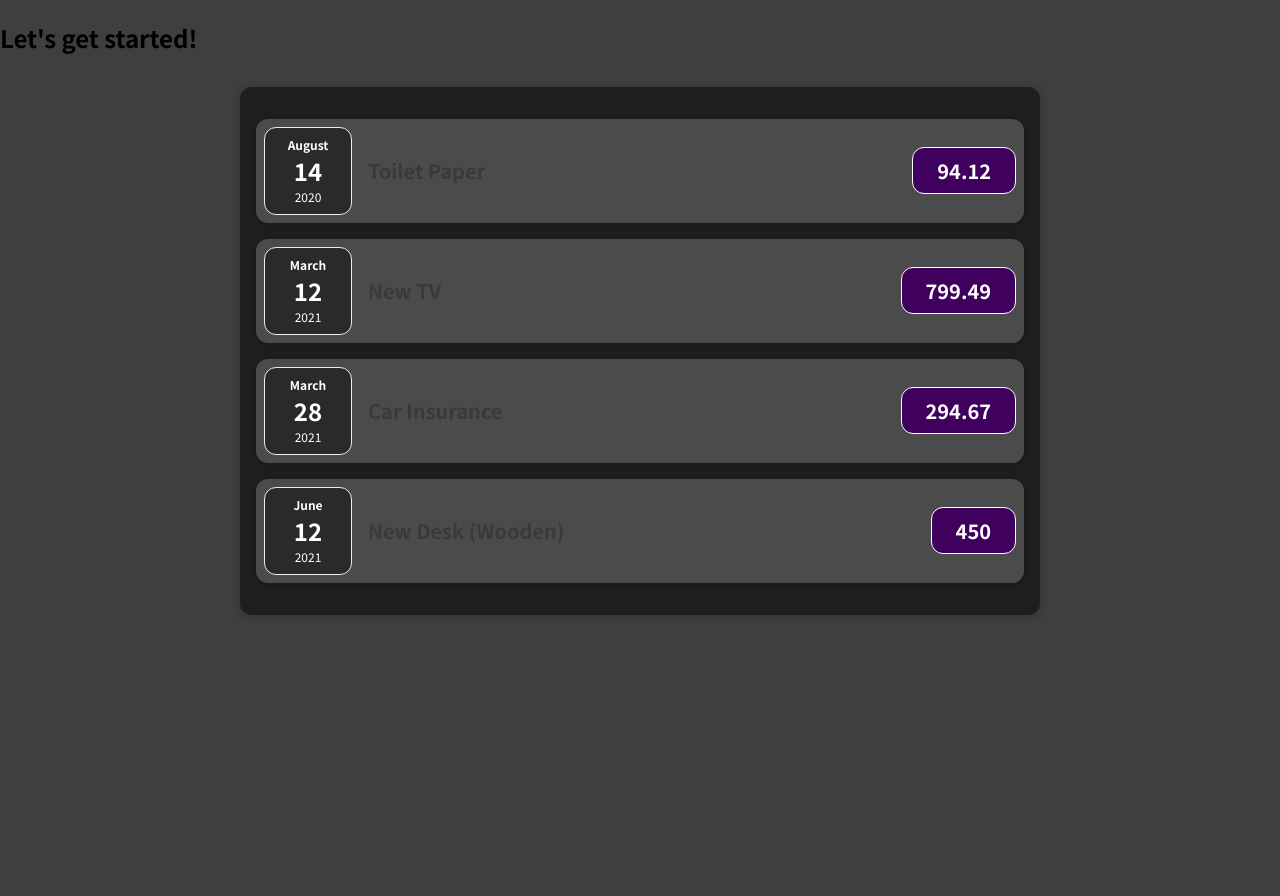
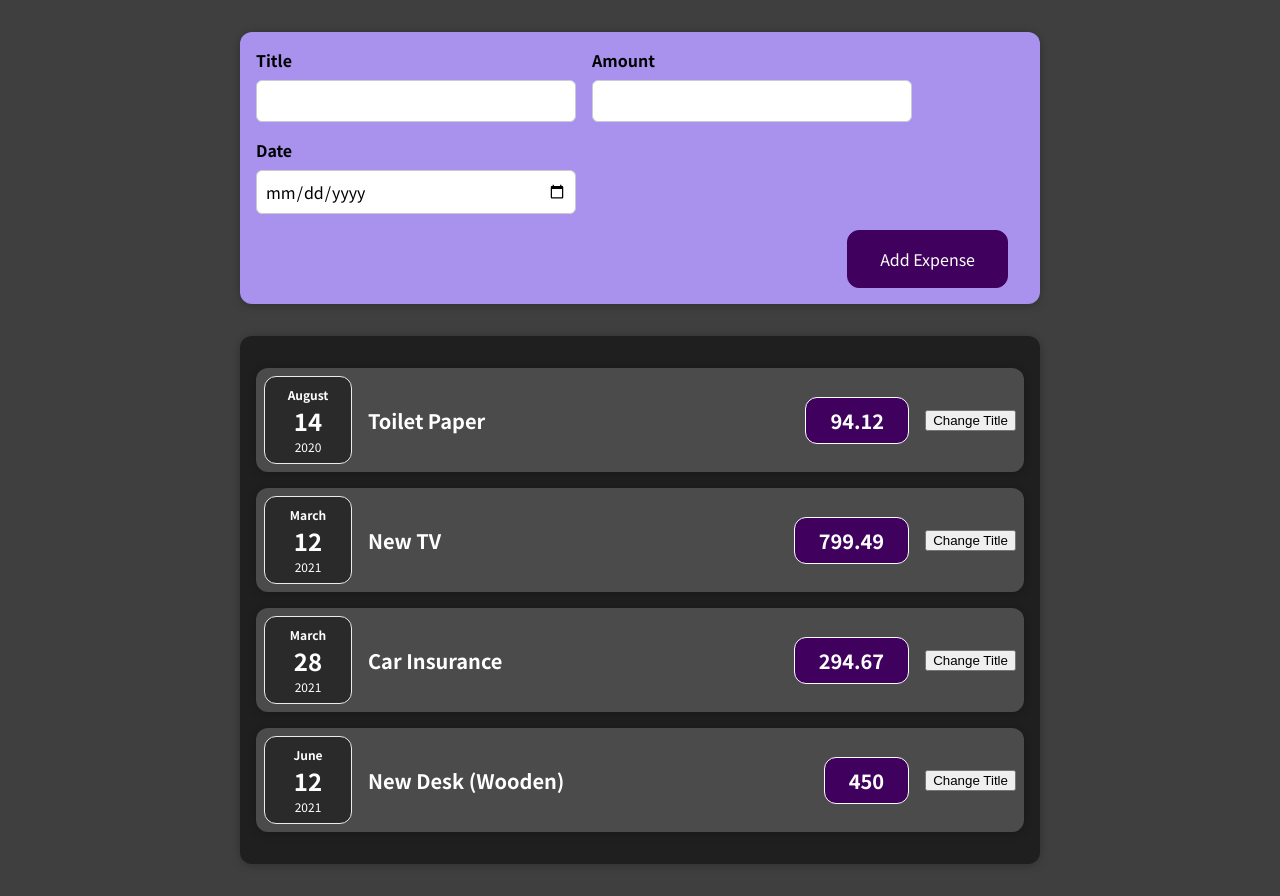
Before and after one commit to MrCooper42/react-expense-app, a React (Create React App) app: page / in a window 1280 px wide. Before the commit the page ends 800 px from the top, so only its background shows below. Built offline with nearby package versions, Linux system fonts and the light colour scheme.

Commit message:
Add form for new expense

```diff
--- a/src/App.js
+++ b/src/App.js
@@ -1,5 +1,6 @@
 import "./App.css";
 import Expenses from "./components/Expenses/Expenses";
+import NewExpense from "./components/NewExpense/NewExpense";
 
 const App = () => {
 	const expenses = [
@@ -31,11 +32,10 @@
 
 	return (
 		<div>
-			<h2>Let's get started!</h2>
-			<Expenses
-				items={expenses}/>
+			<NewExpense/>
+			<Expenses items={expenses}/>
 		</div>
 	);
-}
+};
 
 export default App;
--- a/src/components/Expenses/ExpenseItem.css
+++ b/src/components/Expenses/ExpenseItem.css
@@ -18,11 +18,11 @@
 }
 
 .expense-item h2 {
-    color: #3a3a3a;
+    /*color: #3a3a3a;*/
     font-size: 1rem;
     flex: 1;
     margin: 0 1rem;
-    /*color: white;*/
+    color: white;
 }
 
 .expense-item__price {
--- a/src/components/Expenses/ExpenseItem.js
+++ b/src/components/Expenses/ExpenseItem.js
@@ -1,19 +1,28 @@
 import "./ExpenseItem.css";
 import ExpenseDate from "./ExpenseDate";
 import Card from "../UI/Card";
+import {useState} from "react";
 
 const ExpenseItem = (props) => {
+	const [
+		title,
+		setTitle,
+	] = useState(props.title);
+
+	const clickHandler = () => {
+		setTitle("Updated!");
+	};
+
 	return (
 		<Card className="expense-item">
-			<div>
-				<ExpenseDate date={props.date}/>
-			</div>
+			<ExpenseDate date={props.date}/>
 			<div className="expense-item__description">
-				<h2>{props.title}</h2>
+				<h2>{title}</h2>
 				<div className="expense-item__price">{props.amount}</div>
+				<button onClick={clickHandler}>Change Title</button>
 			</div>
 		</Card>
 	);
-}
+};
 
 export default ExpenseItem;
--- /dev/null
+++ b/src/components/NewExpense/ExpenseForm.css
@@ -0,0 +1,26 @@
+.new-expense__controls {
+    display: flex;
+    flex-wrap: wrap;
+    gap: 1rem;
+    margin-bottom: 1rem;
+    text-align: left;
+}
+
+.new-expense__control label {
+    font-weight: bold;
+    margin-bottom: 0.5rem;
+    display: block;
+}
+
+.new-expense__control input {
+    font: inherit;
+    padding: 0.5rem;
+    border-radius: 6px;
+    border: 1px solid #ccc;
+    width: 20rem;
+    max-width: 100%;
+}
+
+.new-expense__actions {
+    text-align: right;
+}
--- /dev/null
+++ b/src/components/NewExpense/ExpenseForm.js
@@ -0,0 +1,106 @@
+import "./ExpenseForm.css";
+import {useState} from "react";
+
+const ExpenseForm = () => {
+// This is used if you wanted combined state and to ensure previous state when using fill
+	// const [userInput, setUserInput] = useState({
+	// 	enteredTitle: "",
+	// 	enteredAmount: "",
+	// 	enteredDate: "",
+	// });
+	//
+	// const titleChangeHandler = (event) => {
+	// 	setUserInput((prevState) => {
+	// 		return {
+	// 			...prevState,
+	// 			enteredTitle: event.target.value,
+	// 		};
+	// 	});
+	// };
+	// const amountChangeHandler = (event) => {
+	// 	setUserInput((prevState) => {
+	// 		return {
+	// 			...prevState,
+	// 			enteredAmount: event.target.value,
+	// 		};
+	// 	});
+	// };
+	// const dateChangeHandler = (event) => {
+	// 	setUserInput((prevState) => {
+	// 		return {
+	// 			...prevState,
+	// 			enteredDate: event.target.value,
+	// 		};
+	// 	});
+	// };
+
+
+	const [enteredTitle, setEnteredTitle] = useState("");
+	const [enteredAmount, setEnteredAmount] = useState("");
+	const [enteredDate, setEnteredDate] = useState("");
+
+	const titleChangeHandler = (event) => {
+		setEnteredTitle(event.target.value);
+	};
+	const amountChangeHandler = (event) => {
+		setEnteredAmount(event.target.value);
+	};
+	const dateChangeHandler = (event) => {
+		setEnteredDate(event.target.value);
+	};
+
+	const submitHandler = (event) => {
+		event.preventDefault();
+
+		const expenseData = {
+			title: enteredTitle,
+			amount: enteredAmount,
+			date: new Date(enteredDate),
+		};
+
+		console.log(expenseData);
+		setEnteredTitle("");
+		setEnteredAmount("");
+		setEnteredDate("");
+	};
+
+	return (
+		<form onSubmit={submitHandler}>
+			<div className="new-expense__controls">
+				<div className="new-expense__control">
+					<label>Title</label>
+					<input
+						type="text"
+						value={enteredTitle}
+						onChange={titleChangeHandler}
+					/>
+				</div>
+				<div className="new-expense__control">
+					<label>Amount</label>
+					<input
+						type="number"
+						value={enteredAmount}
+						min="0.01"
+						step="0.01"
+						onChange={amountChangeHandler
+						}/>
+				</div>
+				<div className="new-expense__control">
+					<label>Date</label>
+					<input
+						type="date"
+						value={enteredDate}
+						min="2019-01-01"
+						max="2022-12-31"
+						onChange={dateChangeHandler}
+					/>
+				</div>
+			</div>
+			<div className="new-expense__actions">
+				<button type="submit">Add Expense</button>
+			</div>
+		</form>
+	);
+};
+
+export default ExpenseForm;
--- /dev/null
+++ b/src/components/NewExpense/NewExpense.css
@@ -0,0 +1,38 @@
+.new-expense {
+    background-color: #a892ee;
+    padding: 1rem;
+    margin: 2rem auto;
+    width: 50rem;
+    max-width: 95%;
+    border-radius: 12px;
+    text-align: center;
+    box-shadow: 0 1px 8px rgba(0, 0, 0, 0.25);
+}
+
+.new-expense button {
+    font: inherit;
+    cursor: pointer;
+    padding: 1rem 2rem;
+    border: 1px solid #40005d;
+    background-color: #40005d;
+    color: white;
+    border-radius: 12px;
+    margin-right: 1rem;
+}
+
+.new-expense button:hover,
+.new-expense button:active {
+    background-color: #510674;
+    border-color: #510674;
+}
+
+.new-expense button.alternative {
+    color: #220131;
+    border-color: transparent;
+    background-color: transparent;
+}
+
+.new-expense button.alternative:hover,
+.new-expense button.alternative:active {
+    background-color: #ddb3f8;
+}
--- /dev/null
+++ b/src/components/NewExpense/NewExpense.js
@@ -0,0 +1,12 @@
+import "./NewExpense.css";
+import ExpenseForm from "./ExpenseForm";
+
+const NewExpense = () => {
+	return (
+		<div className="new-expense">
+			<ExpenseForm/>
+		</div>
+	);
+};
+
+export default NewExpense;
```
Also changed, not shown: public/manifest.json.
